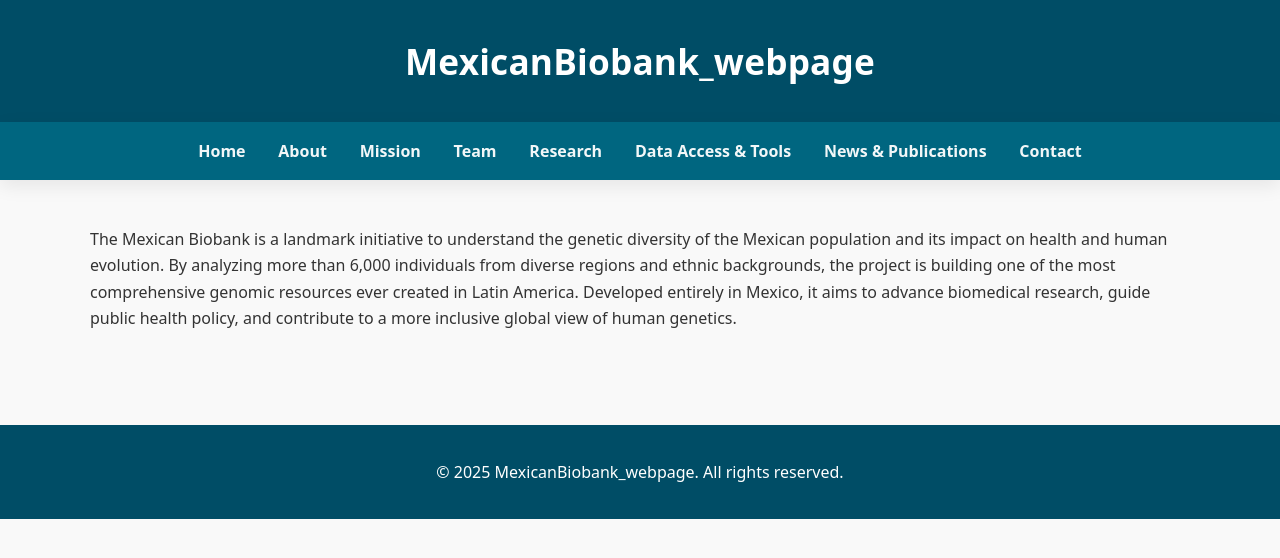
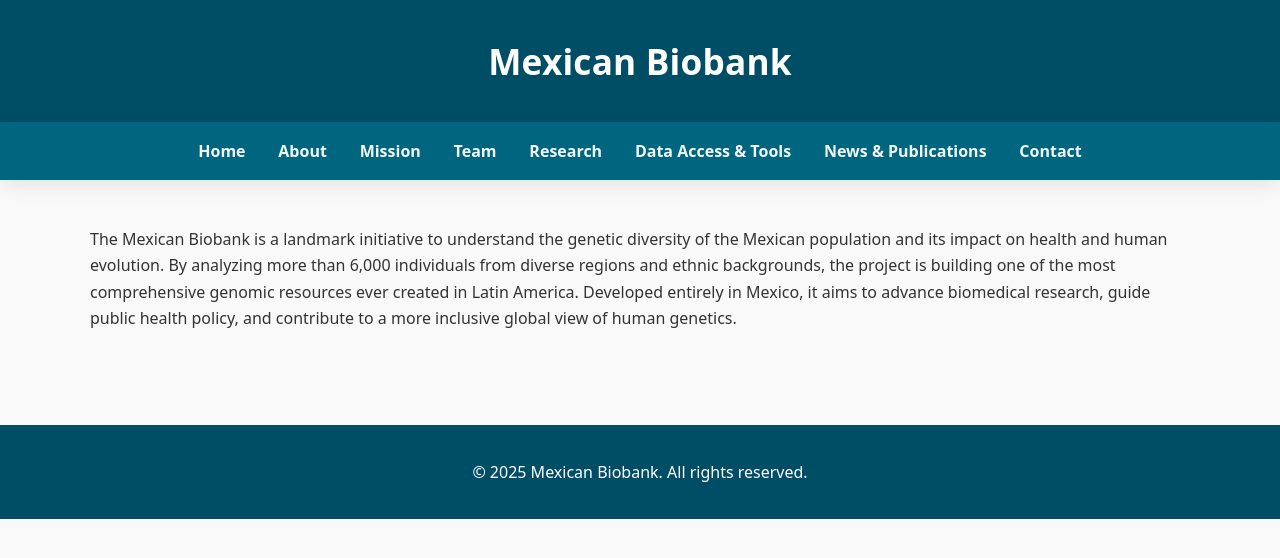
Before and after one commit to morenolab/MexicanBiobank_webpage, a Jekyll site: the page built from home.md, in a window 1280 px wide. Shown: the top 558 px of the page. Built offline with Jekyll 4.4.1, drawn with Linux system fonts in a browser that asks for light colours.

Commit message:
corrected the header

```diff
--- a/_config.yml
+++ b/_config.yml
@@ -2,3 +2,4 @@ url: https://morenolab.github.io
 baseurl: /MexicanBiobank_webpage
 markdown: kramdown
 permalink: pretty
+title: Mexican Biobank
```
Also changed, not shown: home.md (renamed from index.md).
